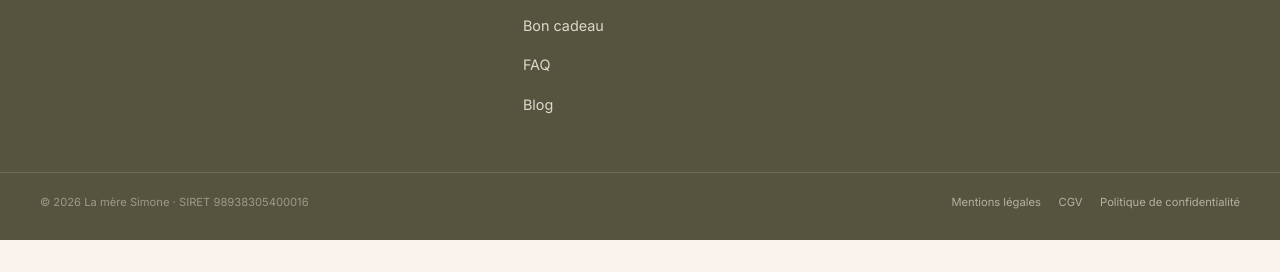
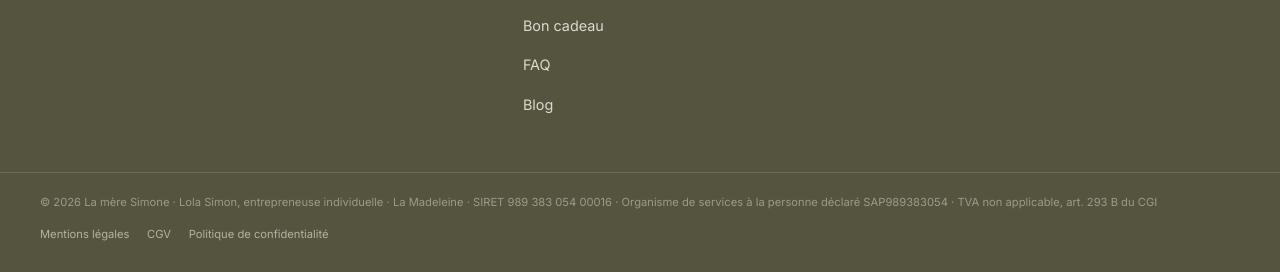
Before and after one commit to Lameresimone/lameresimone-site, an Astro site: page / in a window 1280 px wide. Shown: the part 1715-1987 px from the top of the page. Before the commit the page ends 1955 px from the top, so only its background shows below. Built offline with nearby package versions, Linux system fonts and the light colour scheme; Astro itself is replaced by a stand-in of ours.

Commit message:
Étoffe la mention légale du pied de page
Co-Authored-By: Claude Sonnet 5 <noreply@anthropic.com>
Claude-Session: https://claude.ai/code/session_01T411BdLmjosxCjXYcgffvJ

```diff
--- a/src/components/Footer.astro
+++ b/src/components/Footer.astro
@@ -38,7 +38,10 @@ const year = new Date().getFullYear();
   </div>
 
   <div class="container footer-bottom">
-    <span>&copy; {year} La mère Simone · SIRET {contact.siret}</span>
+    <span>
+      &copy; {year} La mère Simone · Lola Simon, entrepreneuse individuelle · La Madeleine · SIRET 989 383 054
+      00016 · Organisme de services à la personne déclaré SAP989383054 · TVA non applicable, art. 293 B du CGI
+    </span>
     <div class="footer-legal">
       {footerLegalLinks.map((item) => <a href={item.href}>{item.label}</a>)}
     </div>
```
